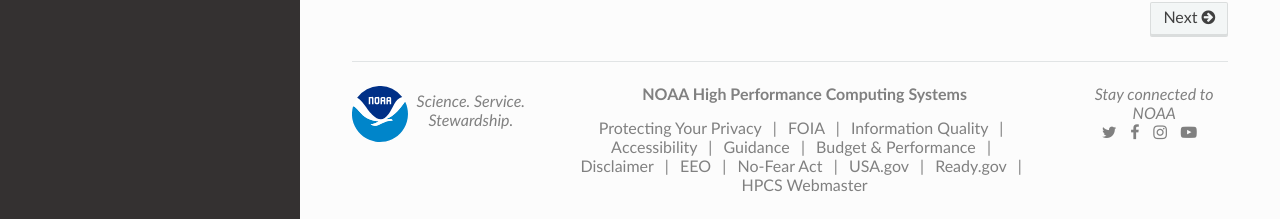
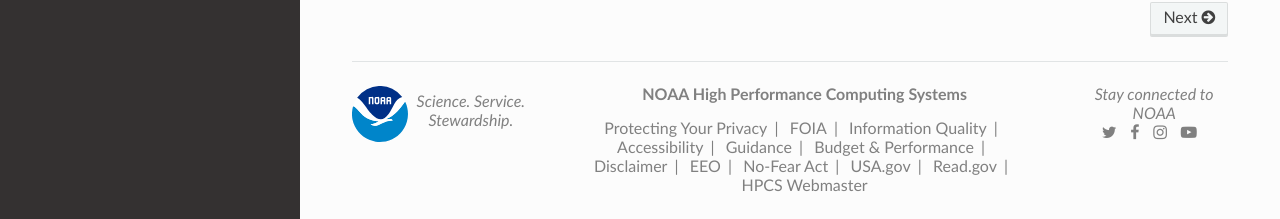
Before and after one commit to NOAA-RDHPCS/noaa-rdhpcs.github.io, a Sphinx documentation site: the page built from source/index.rst, in a window 1280 px wide and 900 px high, scrolled down 2766 px. Shown: the part 678-897 px from the top of the window. Built offline with Sphinx 7.4.7 and the Read the Docs theme 2.0.0, drawn with Linux system fonts in a browser that asks for light colours.

Commit message:
Have noaa footer items defined in conf.py
Move the RDHPCS link from the breadcrumbs to the footer

```diff
--- a/source/_templates/breadcrumbs.html
+++ b/source/_templates/breadcrumbs.html
@@ -1,11 +1,5 @@
 {% extends '!breadcrumbs.html' %}
     {%- block breadcrumbs_aside %}
-      {%- if project_home_name and project_home_url %}
-        <li class="wy-breadcrumbs-aside"><a href="{{ project_home_url }}">{{ project_home_name }}</a></li>
-        {%- if display_vcs_links %}
-          <li class="wy-breadcrumbs-aside" style="padding: 3px;">|</li>
-        {%- endif %}
-      {%- endif %}
       {%- if hasdoc(pagename) and display_vcs_links %}
         <li class="wy-breadcrumbs-aside">
           <a href="https://{{ github_host|default("github.com") }}/{{ github_user }}/{{ github_repo }}/{{ theme_vcs_pageview_mode or "blob" }}/{{ github_version }}{{ conf_py_path }}{{ pagename }}{{ page_source_suffix }}" class="fa fa-github"> {{ _('Edit on GitHub') }}</a></li>
--- a/source/_templates/footer.html
+++ b/source/_templates/footer.html
@@ -2,7 +2,6 @@
 {%- set display_vcs_links = display_vcs_links if display_vcs_links is defined else True %}
 
 {% block extrafooter %}
-
   <div class="noaa-footer">
     <div id="footer-left">
       <dev class="footer-logo-container">
@@ -16,49 +15,16 @@
     </div>
 
     <div role="contentinfo" id="footer-menus">
+      {%- if project_home_name and project_home_url %}
       <ul class="menu-footer-top">
-        <li>
-          <a href="http://rdhpcs.noaa.gov/">NOAA High Performance Computing Systems</a>
-        </li>
+        <li><a href="{{ project_home_url }}">{{ project_home_name }}</a></li>
       </ul>
+      {%- endif %}
 
       <ul class="menu-footer-bottom">
-        <li>
-          <a href="https://www.noaa.gov/protecting-your-privacy">Protecting Your Privacy</a>
-        </li>
-        <li>
-          <a href="https://www.noaa.gov/information-technology/foia">FOIA</a>
-        </li>
-        <li>
-          <a href="https://www.noaa.gov/organization/information-technology/policy-oversight/information-quality">Information Quality</a>
-        </li>
-        <li>
-          <a href="https://www.noaa.gov/accessibility">Accessibility</a>
-        </li>
-        <li>
-          <a href="https://www.noaa.gov/guidance">Guidance</a>
-        </li>
-        <li>
-          <a href="https://www.noaa.gov/budget-finance-performance">Budget &amp; Performance</a>
-        </li>
-        <li>
-          <a href="https://www.noaa.gov/disclaimer">Disclaimer</a>
-        </li>
-        <li>
-          <a href="https://www.noaa.gov/inclusion-and-civil-rights">EEO</a>
-        </li>
-        <li>
-          <a href="https://www.noaa.gov/organization/inclusion-and-civil-rights/no-fear-act">No-Fear Act</a>
-        </li>
-        <li>
-          <a href="https://www.usa.gov/">USA.gov</a>
-        </li>
-        <li>
-          <a href="https://www.ready.gov/">Ready.gov</a>
-        </li>
-        <li>
-          <a href="mailto:[webmaster.hpcs@noaa.gov](mailto:webmaster.hpcs@noaa.gov)">HPCS Webmaster</a>
-        </li>
+        {%- for name, url in noaa_footer_links.items() %}
+          <li><a href="{{ url }}">{{ name }}</a></li>
+        {%- endfor %}
       </ul>
     </div>
 
--- a/source/conf.py
+++ b/source/conf.py
@@ -48,11 +48,27 @@ html_context = {
     "github_repo": "noaa-rdhpcs.github.io",  # Repo name
     "github_version": "main",  # Version
     "conf_py_path": "/source/",  # Path in the checkout to the docs root
-    "version": "<a href='/help/'>Need Help? Click Here</a>",
+    "version": "<a href='/help/'>Need Help? Click Here</a>", # Link to help page instead of a version
+    "github_issue_button": True, # Display the Open issue on GitHub button
+    # Items below affect the footer.  A custom footer file is in _templates
+    # and adds items to the extrafooter block
+    "show_sphinx": False,
     "project_home_url": "https://www.noaa.gov/information-technology/hpcc", # URL to the Project Home page
-    "project_home_name": False, # False, or string with the Project name (e.g., NOAA RDHPCS Home)
-    "github_issue_button": True, # Display the Open issue on GitHub button
-    "show_sphinx": False,
+    "project_home_name": "NOAA High Performance Computing Systems", # False, or string with the Project name (e.g., NOAA RDHPCS Home)
+    "noaa_footer_links": {
+        "Protecting Your Privacy": "https://www.noaa.gov/protecting-your-privacy",
+        "FOIA": "https://www.noaa.gov/information-technology/foia",
+        "Information Quality": "https://www.noaa.gov/organization/information-technology/policy-oversight/information-quality",
+        "Accessibility": "https://www.noaa.gov/accessibility",
+        "Guidance": "https://www.noaa.gov/guidance",
+        "Budget & Performance": "https://www.noaa.gov/budget-finance-performance",
+        "Disclaimer": "https://www.noaa.gov/disclaimer",
+        "EEO": "https://www.noaa.gov/inclusion-and-civil-rights",
+        "No-Fear Act": "https://www.noaa.gov/organization/inclusion-and-civil-rights/no-fear-act",
+        "USA.gov": "https://www.usa.gov/",
+        "Read.gov": "https://www.ready.gov/",
+        "HPCS Webmaster": "mailto:[webmaster.hpcs@noaa.gov](mailto:webmaster.hpcs@noaa.gov)",
+    }
 }
 
 # see https://sphinx-rtd-theme.readthedocs.io/en/stable/configuring.html
```
